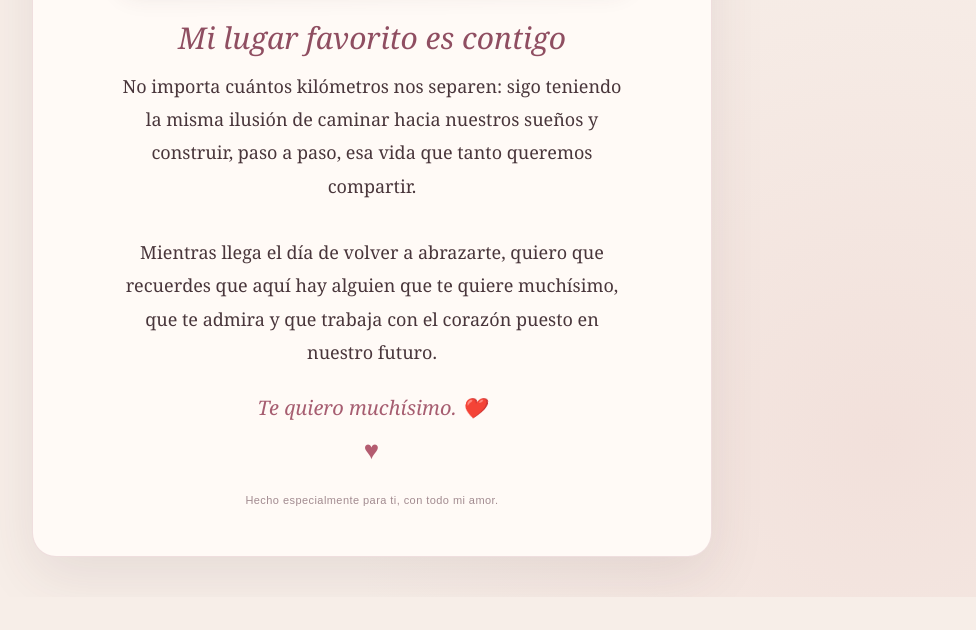
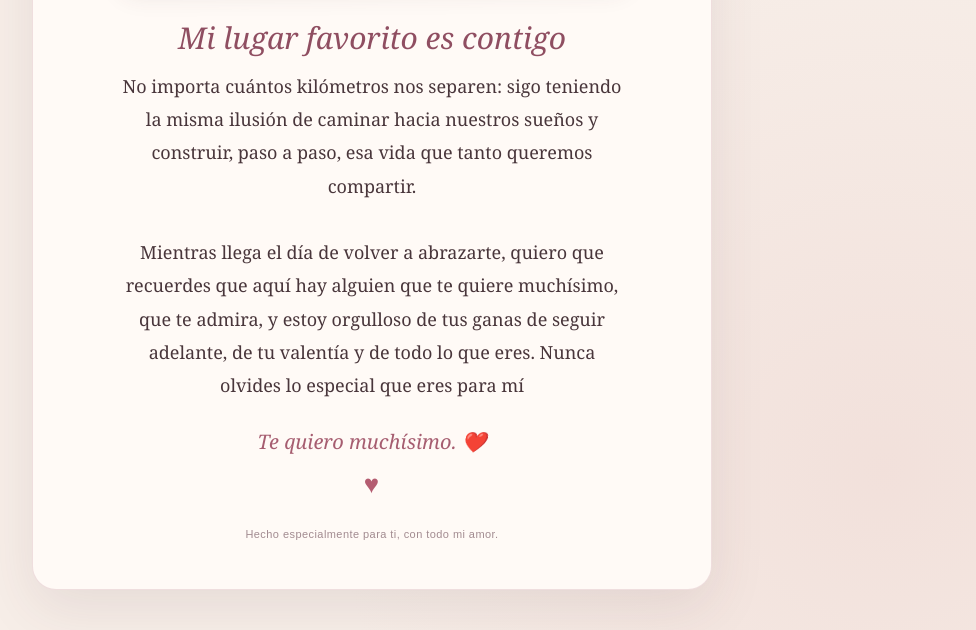
Before and after one commit to pedrin1999/nuestro-recuerdo, a plain HTML site: page index.html in a window 1280 px wide. Shown: the part 953-1583 px from the top of the page, without its empty margins (268-1244 px from the left). Before the commit the page ends 1550 px from the top, so only its background shows below. Drawn offline with Linux system fonts and the light colour scheme.

Commit message:
Update heartfelt message in index.html
Actualización de texto e imágen

```diff
--- a/index.html
+++ b/index.html
@@ -135,8 +135,9 @@
       tanto queremos compartir.
       <br><br>
       Mientras llega el día de volver a abrazarte, quiero que recuerdes que
-      aquí hay alguien que te quiere muchísimo, que te admira y que trabaja
-      con el corazón puesto en nuestro futuro.
+      aquí hay alguien que te quiere muchísimo, que te admira, y estoy orgulloso
+      de tus ganas de seguir adelante, de tu valentía y de todo lo que eres.
+      Nunca olvides lo especial que eres para mí
     </p>
 
     <div class="closing">Te quiero muchísimo. ❤️</div>
```
